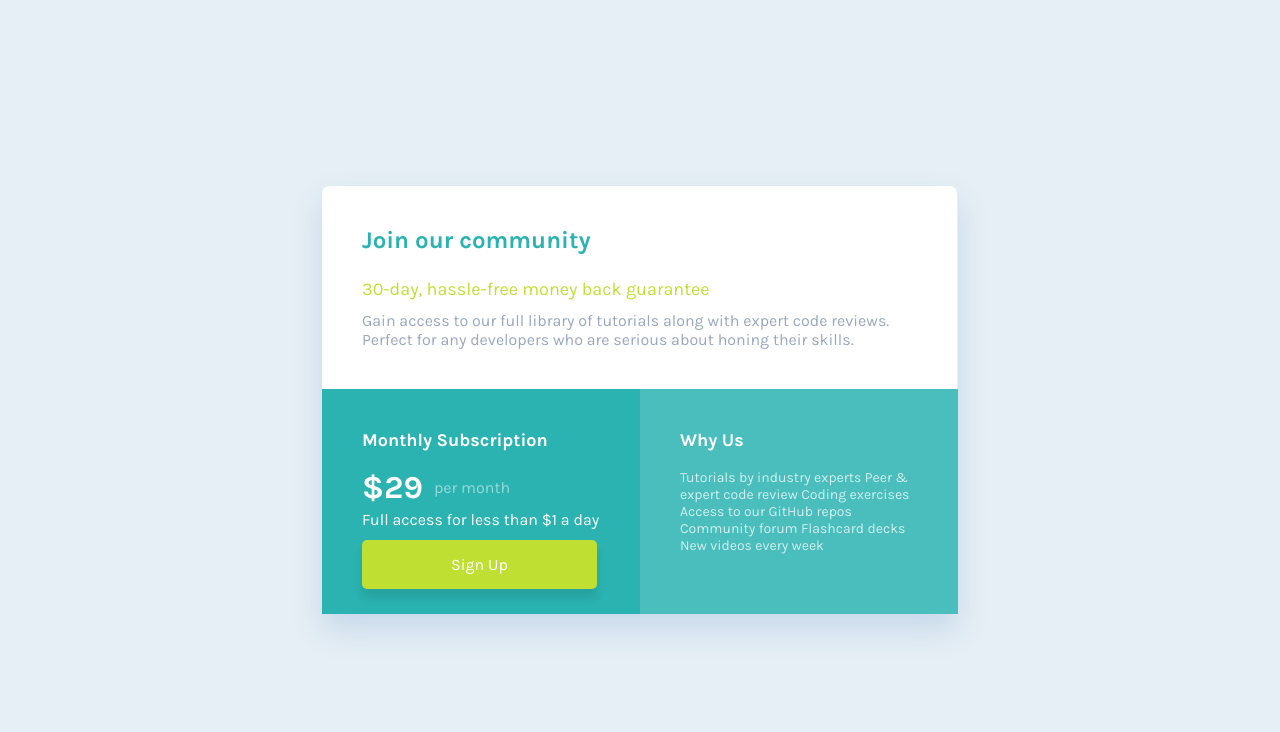
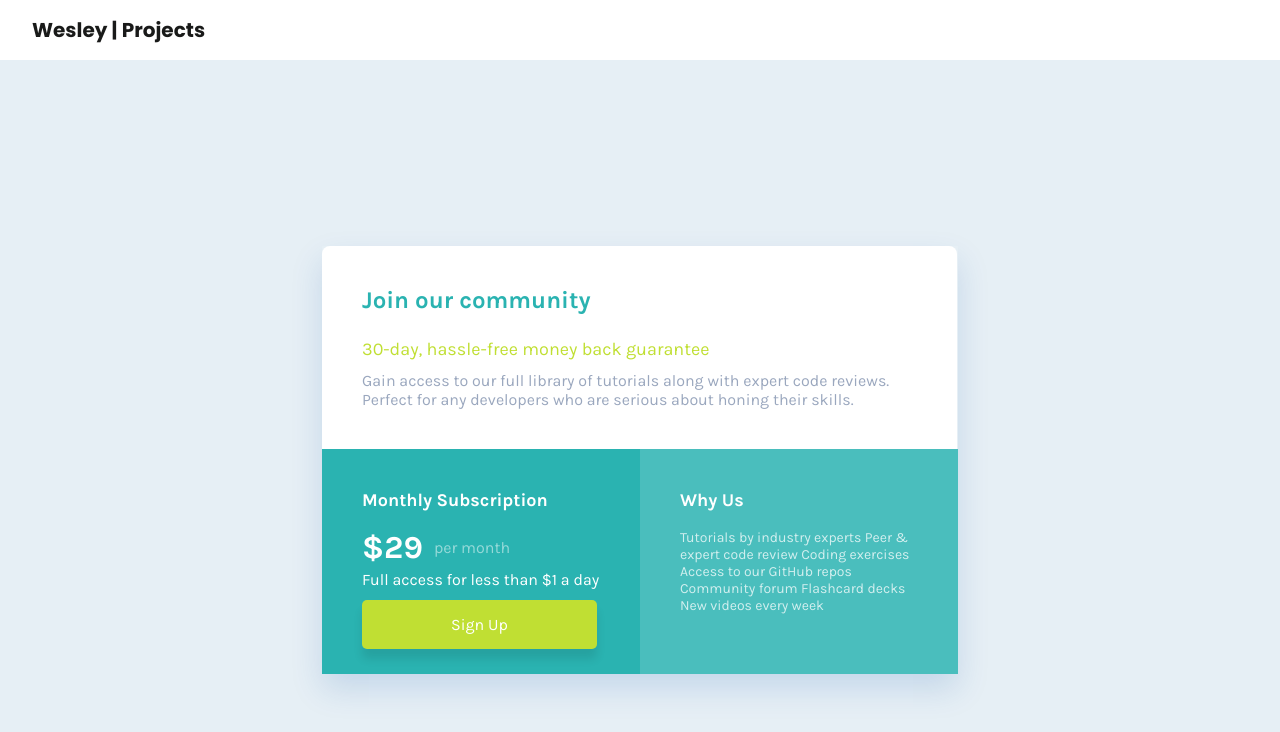
Before and after one commit to eugenio-cyber/html-css-pages-challenge, a plain HTML site: page pages/layouts/01/index.html in a window 1280 px wide. Drawn offline with Linux system fonts and the light colour scheme.

Commit message:
Páginas de layout conectadas a home

```diff
--- a/pages/layouts/01/index.html
+++ b/pages/layouts/01/index.html
@@ -9,18 +9,29 @@
       href="https://fonts.googleapis.com/css2?family=Karla:wght@400;700&display=swap"
       rel="stylesheet"
     />
+    <link
+      href="https://fonts.googleapis.com/css2?family=Poppins:wght@400;700&display=swap"
+      rel="stylesheet"
+    />
+    <link rel="stylesheet" href="../../../css/global.css" />
     <link rel="stylesheet" href="style.css" />
     <title>Anúncio</title>
   </head>
   <body>
+    <header class="header">
+      <a href="../../home/index.html" class="reset-all cursor-pointer"
+        ><h2 class="header__text">Wesley | Projects</h2></a
+      >
+    </header>
+    <main class="main">
       <div class="announcement">
         <div class="announcement-header">
           <h1>Join our community</h1>
           <span>30-day, hassle-free money back guarantee</span>
           <p>
             Gain access to our full library of tutorials along with expert code
-          reviews. Perfect for any developers who are serious about honing their
-          skills.
+            reviews. Perfect for any developers who are serious about honing
+            their skills.
           </p>
         </div>
         <div class="announcement-footer">
@@ -37,11 +48,12 @@
             <h2>Why Us</h2>
             <p>
               Tutorials by industry experts Peer & expert code review Coding
-            exercises Access to our GitHub repos Community forum Flashcard decks
-            New videos every week
+              exercises Access to our GitHub repos Community forum Flashcard
+              decks New videos every week
             </p>
           </div>
         </div>
       </div>
+    </main>
   </body>
 </html>
--- a/pages/layouts/01/style.css
+++ b/pages/layouts/01/style.css
@@ -1,17 +1,11 @@
-* {
-  padding: 0;
-  margin: 0;
-  box-sizing: border-box;
-}
-
-body {
-  background: #e6eff5;
-  font-family: "Karla", sans-serif;
+.main {
   display: flex;
-  height: 100vh;
   justify-content: center;
   align-items: center;
   flex-direction: column;
+  height: 100vh;
+  font-family: "Karla", sans-serif;
+  background: #e6eff5;
 }
 
 .announcement {
--- a/pages/layouts/02/style.css
+++ b/pages/layouts/02/style.css
@@ -1,10 +1,4 @@
-* {
-  padding: 0;
-  margin: 0;
-  box-sizing: border-box;
-}
-
-body {
+.main {
   background-image: url(assets/background.jpg);
   font-family: "Kumbh Sans", sans-serif;
   height: 100vh;
```
Also changed, not shown: pages/layouts/02/index.html (+12 -0 lines), pages/layouts/03/index.html (+1 -1 lines). Lines whose indentation alone changed are shown as unchanged.
